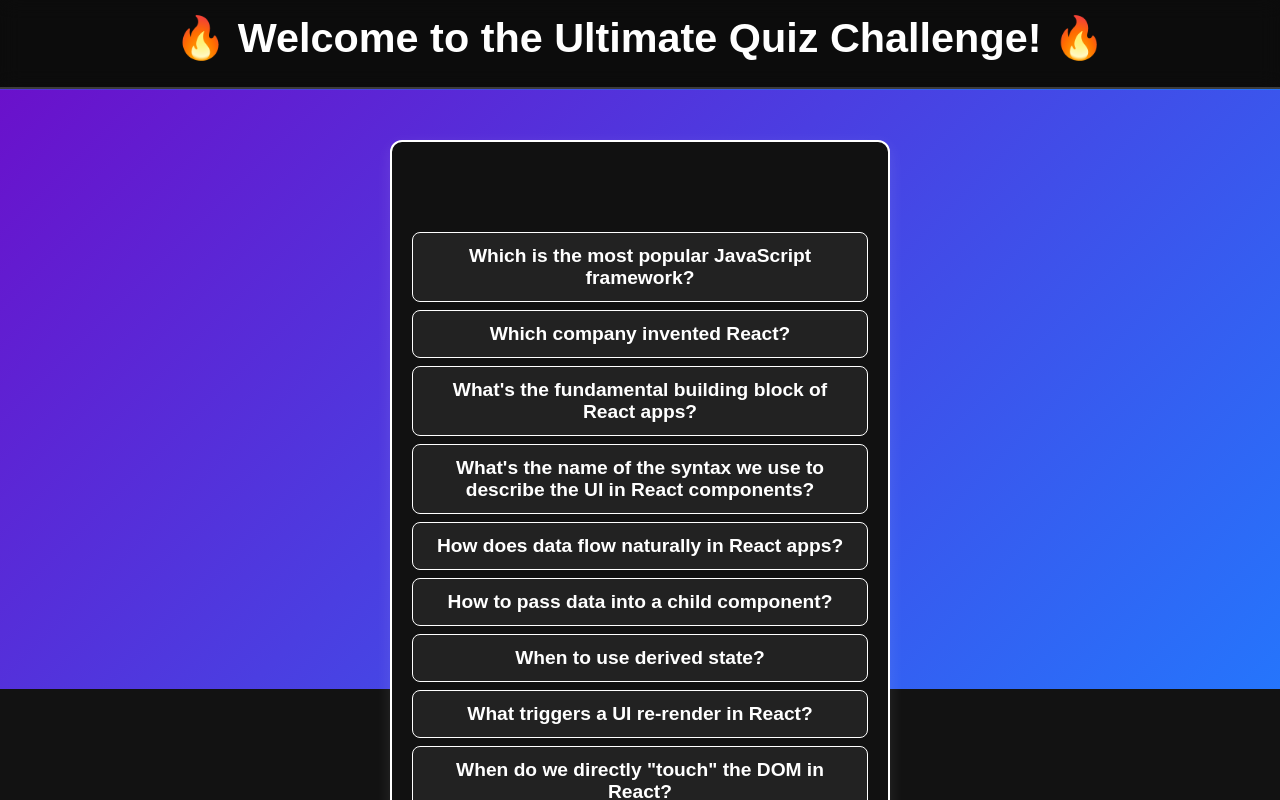
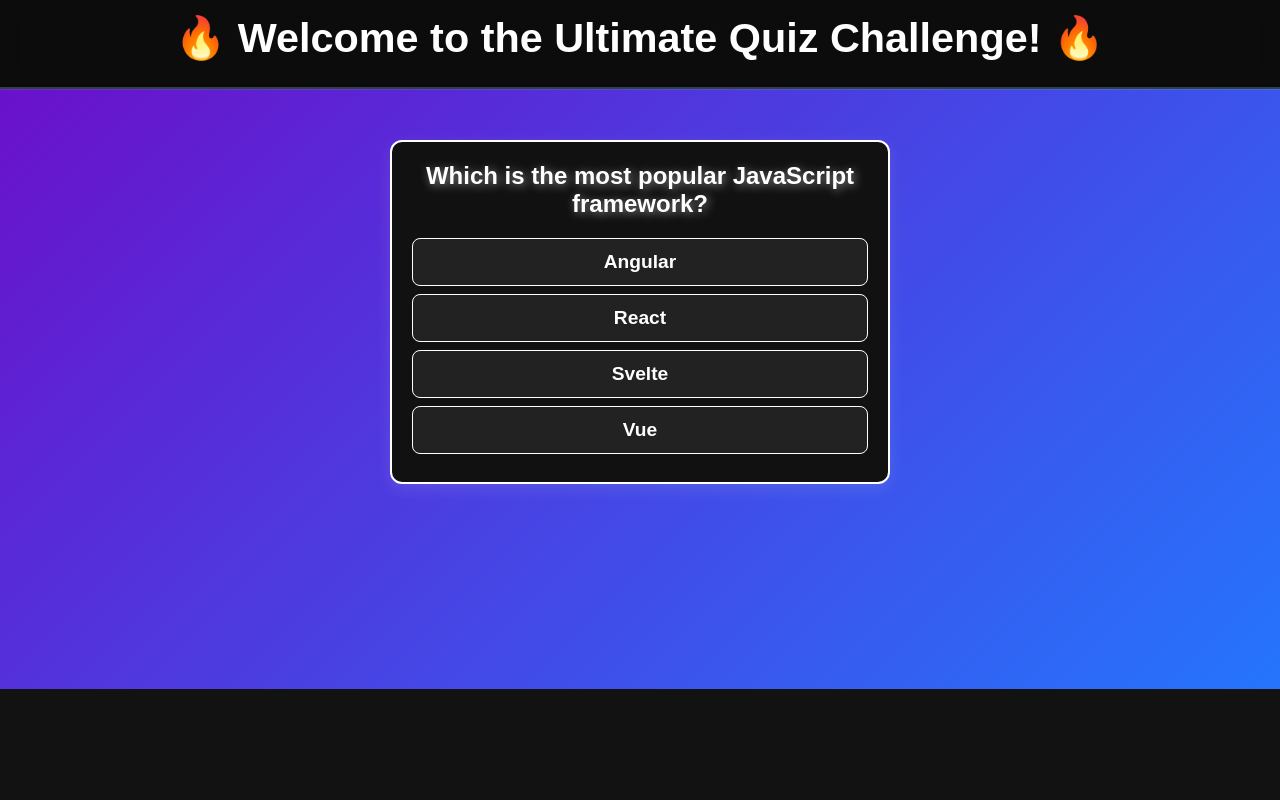
Before and after one commit to fatemehHp/ReactQuiezApp, a React (Create React App) app: page / in a window 1280 px wide. Both pictures are taken after a click on the button "🚀 Start Quiz". Shown: the top 800 px of the page. Built offline with nearby package versions, Linux system fonts and the light colour scheme; data requests are answered from the project's data file.

Commit message:
displaying question

```diff
--- a/src/App.js
+++ b/src/App.js
@@ -9,6 +9,7 @@
 const initialState = {
   question: [],
   status: "loading",
+  indexActiveQuestion:0
 };
 function reducer(state, action) {
   switch (action.type) {
@@ -26,7 +27,7 @@
 
 const App = () => {
   const [state, dispatch] = useReducer(reducer, initialState);
-  const { question, status } = state;
+  const { question, status,indexActiveQuestion } = state;
   const totalQuestion = question.length;
   useEffect(function () {
     async function fetchData() {
@@ -46,14 +47,14 @@
   return (
     <>
       <Header />
-      <StateContext.Provider value={{question,status,dispatch,totalQuestion}}>
+      <StateContext.Provider value={{question,status,dispatch,totalQuestion,indexActiveQuestion}}>
         <Main>
           {status === "loading" && <Loading />}
           {status === "error" && <Errore />}
           {status === "ready" && (
             <StartScreen />
           )}
-          {status === "active" && <Question question={question} />}
+          {status === "active" && <Question />}
         </Main>
       </StateContext.Provider>
     </>
--- a/src/component/Question/Question.js
+++ b/src/component/Question/Question.js
@@ -3,15 +3,15 @@
 import { StateContext } from '../../App'
 import QustionsItems from '../QustionsItems/QustionsItems'
 const Question = () => {
-    const{question}=useContext(StateContext)
+    const{question,indexActiveQuestion}=useContext(StateContext)
   return (
     <div className={styles.container}>
-      <h2 className={styles.question}>{question.question} </h2>
+      <h2 className={styles.question}>{question[indexActiveQuestion].question} </h2>
       <ul className={styles.options}>
         {
-            question.map((item)=>{
-                return <QustionsItems item={item}/>
-            })
+         question[indexActiveQuestion].options.map((options)=>{
+           return <QustionsItems options={options} key={options}/>
+         })
         }
 
       </ul>
--- a/src/component/QustionsItems/QustionsItems.js
+++ b/src/component/QustionsItems/QustionsItems.js
@@ -1,8 +1,8 @@
 import React from "react";
 import styles from "./QustionsItems.module.css";
 
-const QustionsItems = ({ item }) => {
-  return <li className={styles.option}>{item.question}</li>;
+const QustionsItems = ({ options }) => {
+  return <li className={styles.option}>{options}</li>;
 };
 
 export default QustionsItems;
```
